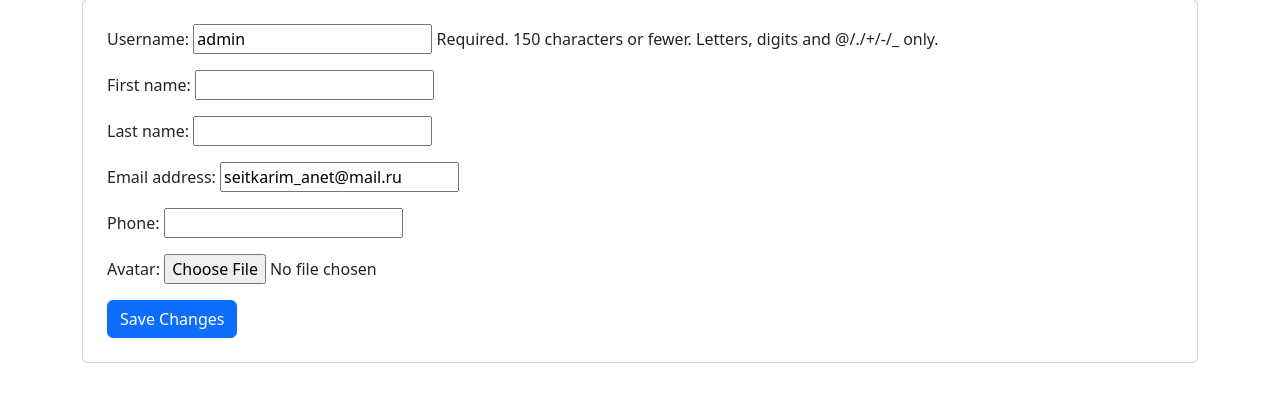
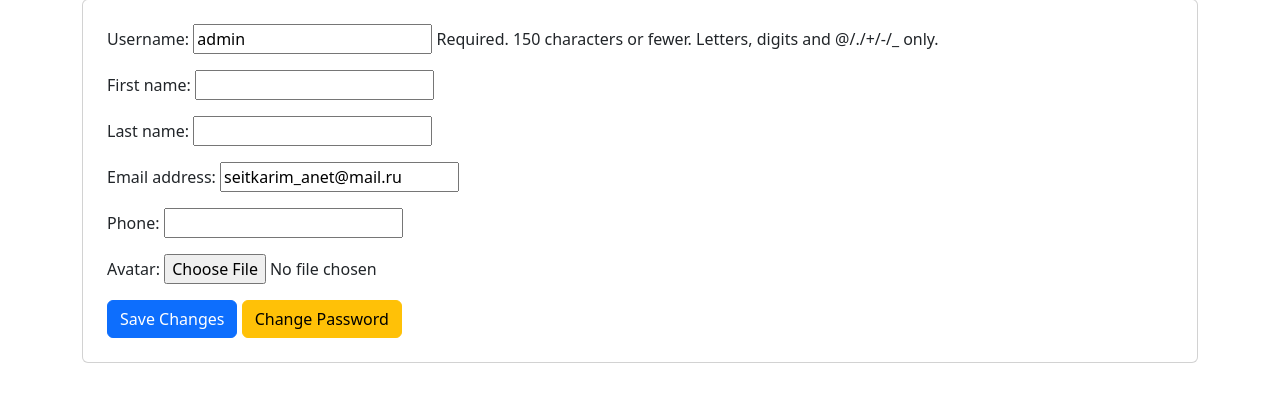
Before and after one commit to SeitkarimAnet/taskflow, a Django app: page /accounts/profile/ in a window 1280 px wide. Shown: the part 153-557 px from the top of the page. Run offline with Django 5.2, Linux system fonts and the light colour scheme; a user stored in the database is signed in.

Commit message:
Add change password button

```diff
--- a/templates/accounts/profile_update.html
+++ b/templates/accounts/profile_update.html
@@ -1,21 +1,30 @@
+<!-- подключаем основной шаблон -->
 {% extends 'base.html' %}
 
+<!-- начало контента -->
 {% block content %}
 
+<!-- заголовок -->
 <h1 class="mb-4">
 
     Edit Profile
 
 </h1>
 
+<!-- bootstrap карточка -->
 <div class="card p-4">
 
-    <form method="post" enctype="multipart/form-data">
+    <!-- форма редактирования -->
+    <form method="post"
+          enctype="multipart/form-data">
 
+        <!-- защита django -->
         {% csrf_token %}
 
+        <!-- вывод полей формы -->
         {{ form.as_p }}
 
+        <!-- кнопка сохранения -->
         <button type="submit"
                 class="btn btn-primary">
 
@@ -23,8 +32,17 @@
 
         </button>
 
+        <!-- кнопка смены пароля -->
+        <a href="/accounts/password-change/"
+           class="btn btn-warning">
+
+            Change Password
+
+        </a>
+
     </form>
 
 </div>
 
+<!-- конец контента -->
 {% endblock %}
```
